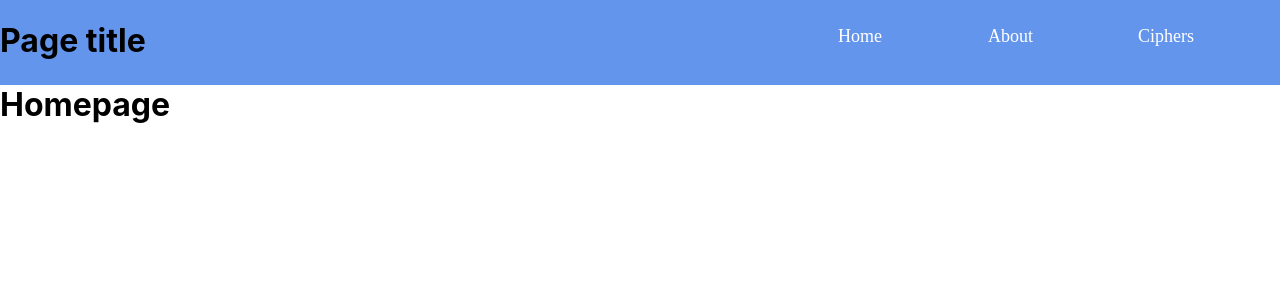
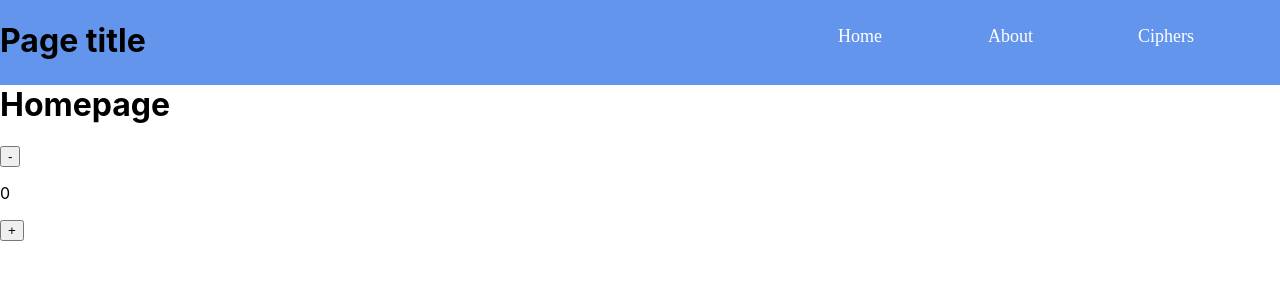
Before and after one commit to lilycthor/cryptography, a Next.js app: page / in a window 1280 px wide. Shown: the top 300 px of the page. Built offline with nearby package versions, Linux system fonts and the light colour scheme.

Commit message:
added counter using useState

```diff
--- a/pages/index.jsx
+++ b/pages/index.jsx
@@ -1,11 +1,17 @@
 import Head from "next/head";
 import Image from "next/image";
 import styles from "../styles/Home.module.css";
+import { useState } from 'react';
+export default function Home() {
 
-export default function Home() {
+  const [counter, updateCounter] = useState(0)
+
   return (
     <div className={`pageBody`}>
       <h1>Homepage</h1>
+      <button onClick={()=>updateCounter(counter-1)}>-</button>
+      <p>{counter}</p>
+      <button onClick={()=>updateCounter(counter+1)}>+</button>
     </div>
   );
 }
```
